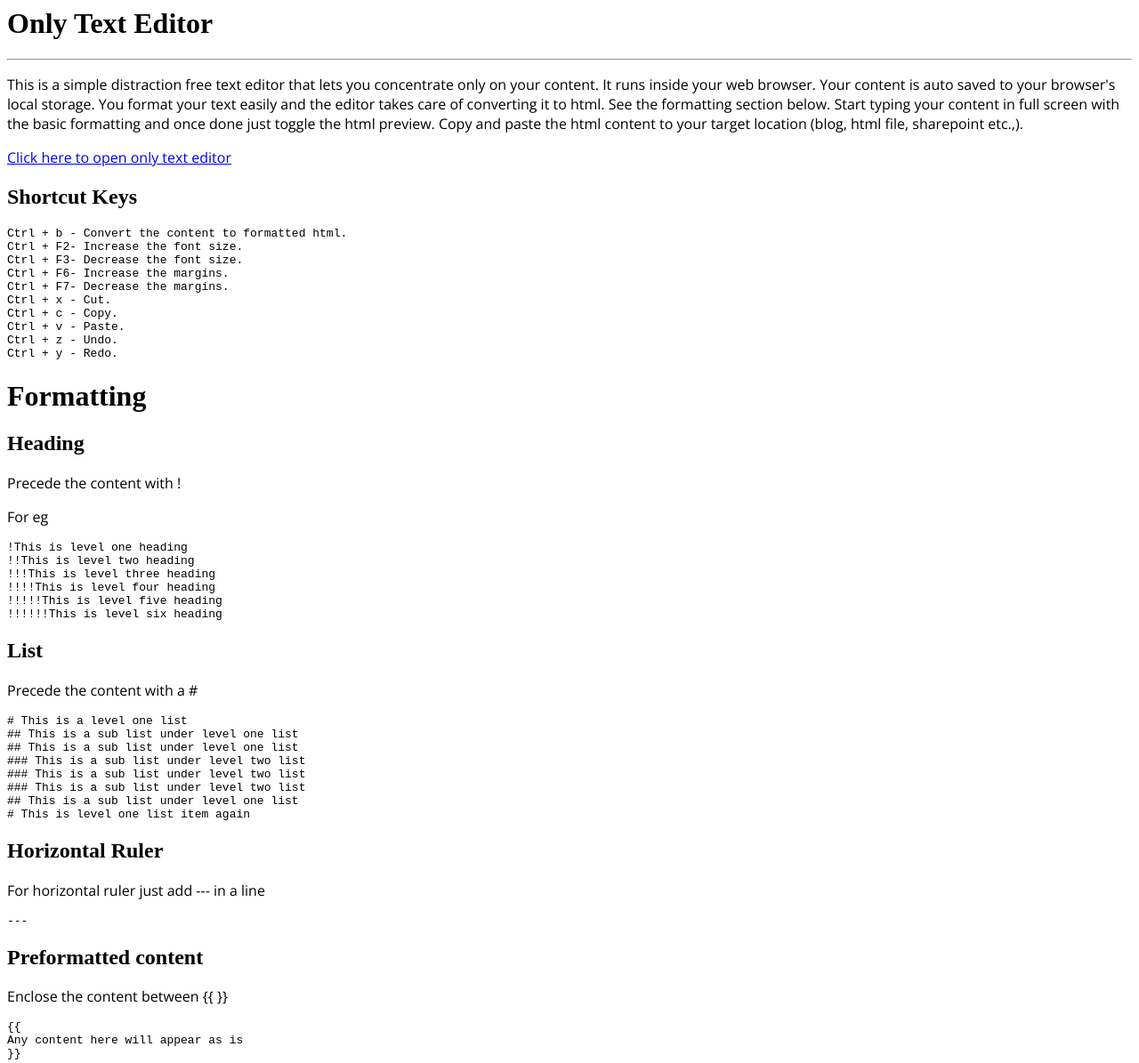
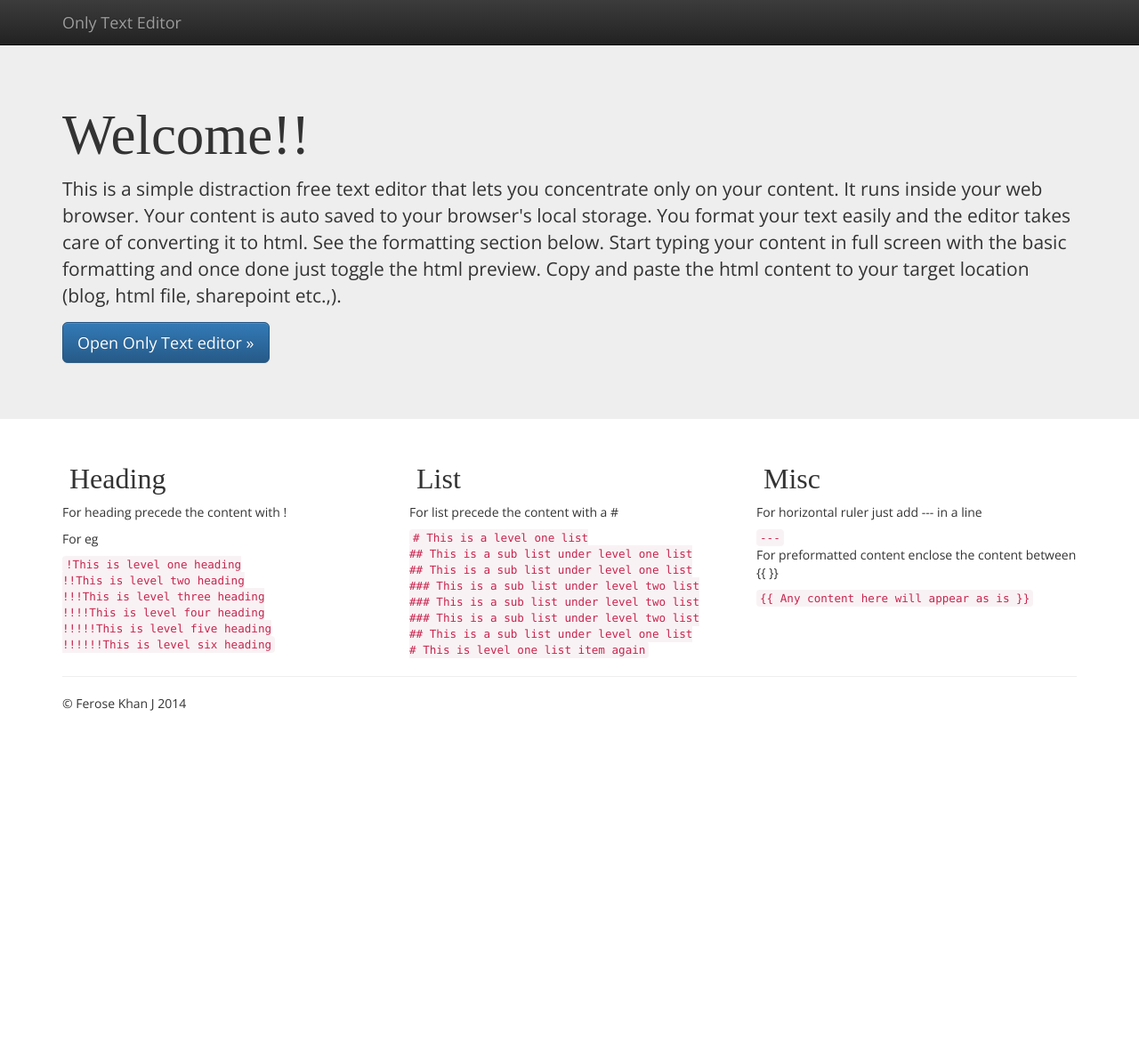
Before and after one commit to ferosekhanj/OnlyTextWeb, a plain HTML site: page index.htm in a window 1280 px wide. Shown: the whole page at 89% size. After the commit the page ends 831 px from the top, so only its background shows below. Drawn offline with nearby package versions, Linux system fonts and the light colour scheme; a web font is replaced by a local one.

Commit message:
Introduced bootstrapper and added jumbotron theme

```diff
--- a/index.htm
+++ b/index.htm
@@ -1,84 +1,124 @@
-<html>
+<html lang="en">
   <head>
+    <meta charset="utf-8">
+    <meta http-equiv="X-UA-Compatible" content="IE=edge">
+    <meta name="viewport" content="width=device-width, initial-scale=1">
 	<title>Only Text Editor</title>
 	<link href='http://fonts.googleapis.com/css?family=Droid+Serif|Open+Sans' rel='stylesheet' type='text/css'/>
+
+	<!-- Latest compiled and minified CSS -->
+	<link rel="stylesheet" href="https://maxcdn.bootstrapcdn.com/bootstrap/3.3.0/css/bootstrap.min.css">
+
+	<!-- Optional theme -->
+	<link rel="stylesheet" href="https://maxcdn.bootstrapcdn.com/bootstrap/3.3.0/css/bootstrap-theme.min.css">
+
+	<!-- Latest compiled and minified JavaScript -->
+	<script src="https://maxcdn.bootstrapcdn.com/bootstrap/3.3.0/js/bootstrap.min.js"></script>
+
 	<style>
+	@import url(http://weloveiconfonts.com/api/?family=fontawesome);
+
+/* fontawesome */
+[class*="fontawesome-"]:before {
+  font-family: 'FontAwesome', sans-serif;
+}
 		body
 		{
 			font-family: 'Open Sans', sans-serif;
+			/* for jumbotron Move down content because we have a fixed navbar that is 50px tall*/
+			padding-top: 50px;
+			padding-bottom: 20px;
 		}
 		h1,h2,h3,h4,h5,h6
 		{
 			font-family: 'Droid Serif', serif;
 		}
+		h2{font-size:xx-large;}
 	</style>
+    <!-- HTML5 shim and Respond.js for IE8 support of HTML5 elements and media queries -->
+    <!-- WARNING: Respond.js doesn't work if you view the page via file:// -->
+    <!--[if lt IE 9]>
+      <script src="https://oss.maxcdn.com/html5shiv/3.7.2/html5shiv.min.js"></script>
+      <script src="https://oss.maxcdn.com/respond/1.4.2/respond.min.js"></script>
+    <![endif]-->
 </head>
 <body>
-<h1>Only Text Editor</h1>
-<hr/>
-<p>
-This is a simple distraction free text editor that lets you concentrate only on your content. It runs inside your web browser.
+    <nav class="navbar navbar-inverse navbar-fixed-top" role="navigation">
+      <div class="container">
+        <div class="navbar-header">
+          <a class="navbar-brand" href="http://onlytext.azurewebsites.net/">Only Text Editor</a>
+        </div>
+      </div>
+    </nav>
+
+    <!-- Main jumbotron for a primary marketing message or call to action -->
+    <div class="jumbotron">
+      <div class="container">
+        <h1>Welcome!!</h1>
+        <p>This is a simple distraction free text editor that lets you concentrate only on your content. It runs inside your web browser.
 Your content is auto saved to your browser's local storage. You format your text easily and the editor takes care of converting it to html.
 See the formatting section below. Start typing your content in full screen with the basic formatting and once done just toggle the html
-preview. Copy and paste the html content to your target location (blog, html file, sharepoint etc.,).
-</p>
+preview. Copy and paste the html content to your target location (blog, html file, sharepoint etc.,).</p>
+        <p><a class="btn btn-primary btn-lg" href="./onlytext.htm" role="button">Open Only Text editor &raquo;</a></p>
+      </div>
+    </div>
 
-<a href="./onlytext.htm">Click here to open only text editor</a>
-
-<h2>Shortcut Keys</h2>
-<pre>
-Ctrl + b - Convert the content to formatted html.
-Ctrl + F2- Increase the font size.
-Ctrl + F3- Decrease the font size.
-Ctrl + F6- Increase the margins.
-Ctrl + F7- Decrease the margins.
-Ctrl + x - Cut.
-Ctrl + c - Copy.
-Ctrl + v - Paste.
-Ctrl + z - Undo.
-Ctrl + y - Redo.
-</pre>
-
-
-<h1>Formatting</h1>
-<h2>Heading</h2>
-<p>Precede the content with !</p>
+    <div class="container">
+      <!-- Example row of columns -->
+      <div class="row">
+        <div class="col-md-4">
+          <h2 class="fontawesome-h-sign">&nbsp;Heading</h2>
+            <p>For heading precede the content with !</p>
 			<p>For eg</p>
-
-<pre>
-!This is level one heading
-!!This is level two heading
-!!!This is level three heading
-!!!!This is level four heading
-!!!!!This is level five heading
-!!!!!!This is level six heading
-</pre>
-
-<h2>List</h2>
-<p>Precede the content with a #</p>
-<pre>
-# This is a level one list
-## This is a sub list under level one list
-## This is a sub list under level one list
-### This is a sub list under level two list
-### This is a sub list under level two list
-### This is a sub list under level two list
-## This is a sub list under level one list
-# This is level one list item again
-</pre>
-
-<h2>Horizontal Ruler</h2>
+			<code>
+			!This is level one heading<br/>
+			!!This is level two heading<br/>
+			!!!This is level three heading<br/>
+			!!!!This is level four heading<br/>
+			!!!!!This is level five heading<br/>
+			!!!!!!This is level six heading<br/>
+			</code>
+        </div>
+        <div class="col-md-4">
+          <h2 class="fontawesome-list">&nbsp;List</h2>
+			<p>For list precede the content with a #</p>
+			<code>
+			# This is a level one list<br/>
+			## This is a sub list under level one list<br/>
+			## This is a sub list under level one list<br/>
+			### This is a sub list under level two list<br/>
+			### This is a sub list under level two list<br/>
+			### This is a sub list under level two list<br/>
+			## This is a sub list under level one list<br/>
+			# This is level one list item again<br/>
+			</code>
+       </div>
+        <div class="col-md-4">
+          <h2 class="fontawesome-edit">&nbsp;Misc</h2>
 			<p>For horizontal ruler just add --- in a line</p>
-<pre>
+			<code>
 			---
-</pre>
-
-<h2>Preformatted content</h2>
-<p>Enclose the content between {{ }} </p>
-<pre>
+			</code>
+			<p>For preformatted content enclose the content between {{ }} </p>
+			<code>
 			{{
 			Any content here will appear as is
 			}}
-</pre>
+			</code>
+        </div>
+      </div>
+
+      <hr>
+
+      <footer>
+        <p>&copy; Ferose Khan J 2014</p>
+      </footer>
+    </div> <!-- /container -->
+
+    <!-- jQuery (necessary for Bootstrap's JavaScript plugins) -->
+    <script src="https://ajax.googleapis.com/ajax/libs/jquery/1.11.1/jquery.min.js"></script>
+    <!-- Include all compiled plugins (below), or include individual files as needed -->
+    <script src="js/bootstrap.min.js"></script>
+
 </body>
 </html>
```
Lines whose indentation alone changed are shown as unchanged.
